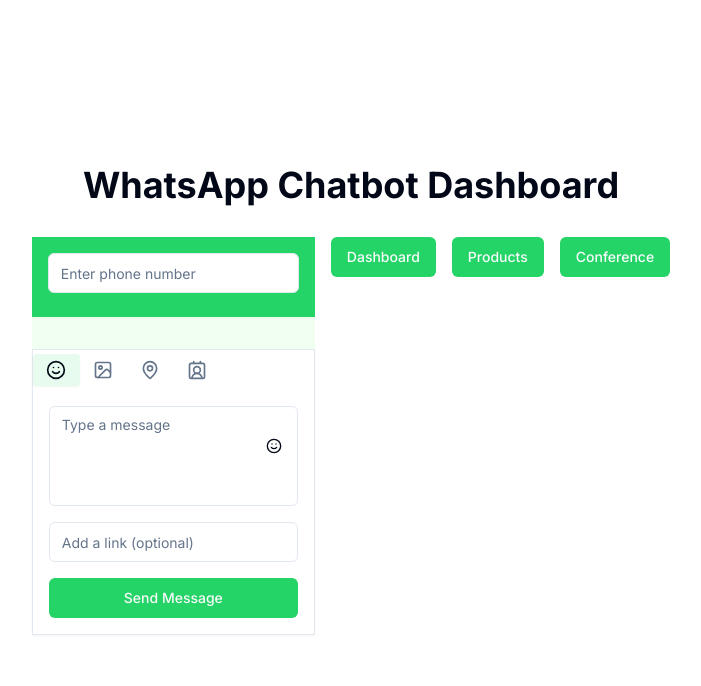
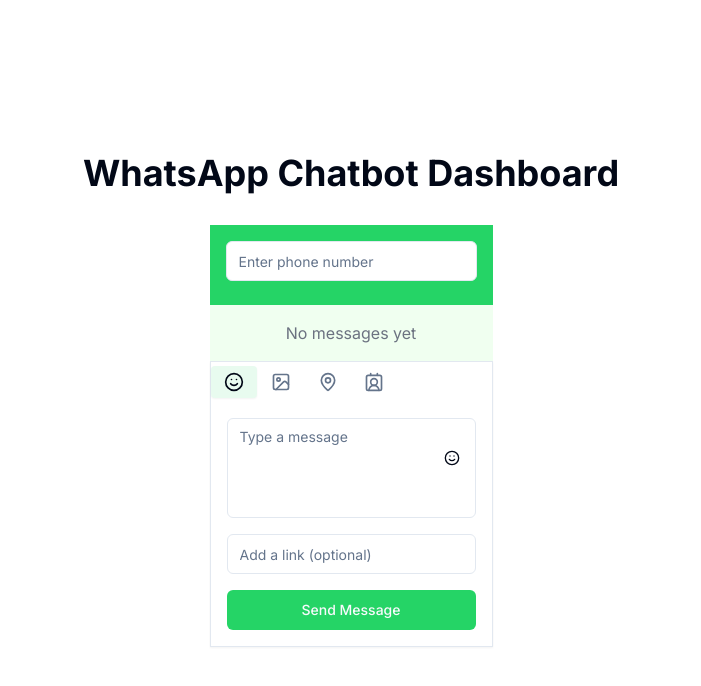
Before and after one commit to Rudendru-03/whatsapp-chatbot-App, a Next.js app: page / in a window 1280 px wide. Shown: the top 686 px of the page, without its empty margins (289-990 px from the left). Built offline with nearby package versions, Linux system fonts and the light colour scheme.

Commit message:
message history

```diff
--- a/src/app/page.tsx
+++ b/src/app/page.tsx
@@ -9,7 +9,7 @@ export default function Home() {
       <h1 className="text-4xl font-bold mb-8">WhatsApp Chatbot Dashboard</h1>
       <div className="flex space-x-4">
         <WhatsAppInterface />
-        <Link href="/dashboard">
+        {/* <Link href="/dashboard">
           <Button>Dashboard</Button>
         </Link>
         <Link href="/products">
@@ -17,7 +17,7 @@ export default function Home() {
         </Link>
         <Link href="/conference">
           <Button>Conference</Button>
-        </Link>
+        </Link> */}
       </div>
       {/* <DashboardLayout /> */}
     </main>
--- a/src/components/WhatsAppInterface.tsx
+++ b/src/components/WhatsAppInterface.tsx
@@ -1,6 +1,6 @@
 "use client"
 
-import { useState } from "react"
+import { useState, useEffect, useRef } from "react"
 import { Button } from "@/components/ui/button"
 import { Input } from "@/components/ui/input"
 import { Textarea } from "@/components/ui/textarea"
@@ -32,6 +32,8 @@ export default function WhatsAppInterface() {
   })
   const [link, setLink] = useState("")
   const [messageId, setMessageId] = useState("")
+  const [messages, setMessages] = useState<Message[]>([]);
+  const messagesEndRef = useRef(null);
 
   const constructRequestBody = (message: Message) => {
     const baseBody = {
@@ -117,6 +119,8 @@ export default function WhatsAppInterface() {
     }
 
     const endpoint = `${process.env.NEXT_PUBLIC_WHATSAPP_API_URL}/${process.env.NEXT_PUBLIC_WHATSAPP_PHONE_NUMBER_ID}/messages`
+    console.log("endpoint: " + endpoint);
+    console.log("constructRequestBody: " + JSON.stringify(constructRequestBody(message)));
 
     try {
       const response = await fetch(endpoint, {
@@ -130,6 +134,7 @@ export default function WhatsAppInterface() {
 
       if (response.ok) {
         alert("Message sent successfully")
+        setMessages((prevMessages) => [...prevMessages, message]);
         setMessage({ ...message, content: "" })
         setLink("")
         setMessageId("")
@@ -142,6 +147,10 @@ export default function WhatsAppInterface() {
     }
   }
 
+  useEffect(() => {
+    messagesEndRef.current?.scrollIntoView({ behavior: "smooth" });
+  }, [messages]);
+
   return (
     <div className="flex h-full flex-col bg-whatsapp-light">
       <div className="bg-primary p-4">
@@ -152,7 +161,24 @@ export default function WhatsAppInterface() {
           className="bg-white mb-2"
         />
       </div>
-      <div className="flex-1 p-4">{/* Message history would go here */}</div>
+      <div className="flex-1 p-4 overflow-y-auto">
+        {messages.length === 0 ? (
+          <p className="text-gray-500 text-center">No messages yet</p>
+        ) : (
+          messages.map((msg, index) => (
+            <div
+              key={index}
+              className={`p-2 my-2 rounded-lg ${msg.phoneNumber === message.phoneNumber
+                ? "bg-green-200 self-end text-right"
+                : "bg-gray-200 self-start text-left"
+                }`}
+            >
+              <p className="font-semibold">{msg.phoneNumber}</p>
+              <p>{msg.content}</p>
+            </div>
+          ))
+        )}
+      </div>
       <Card className="rounded-none border-t">
         <Tabs defaultValue="text" className="w-full">
           <TabsList className="grid w-full grid-cols-6 bg-white p-0">
```
